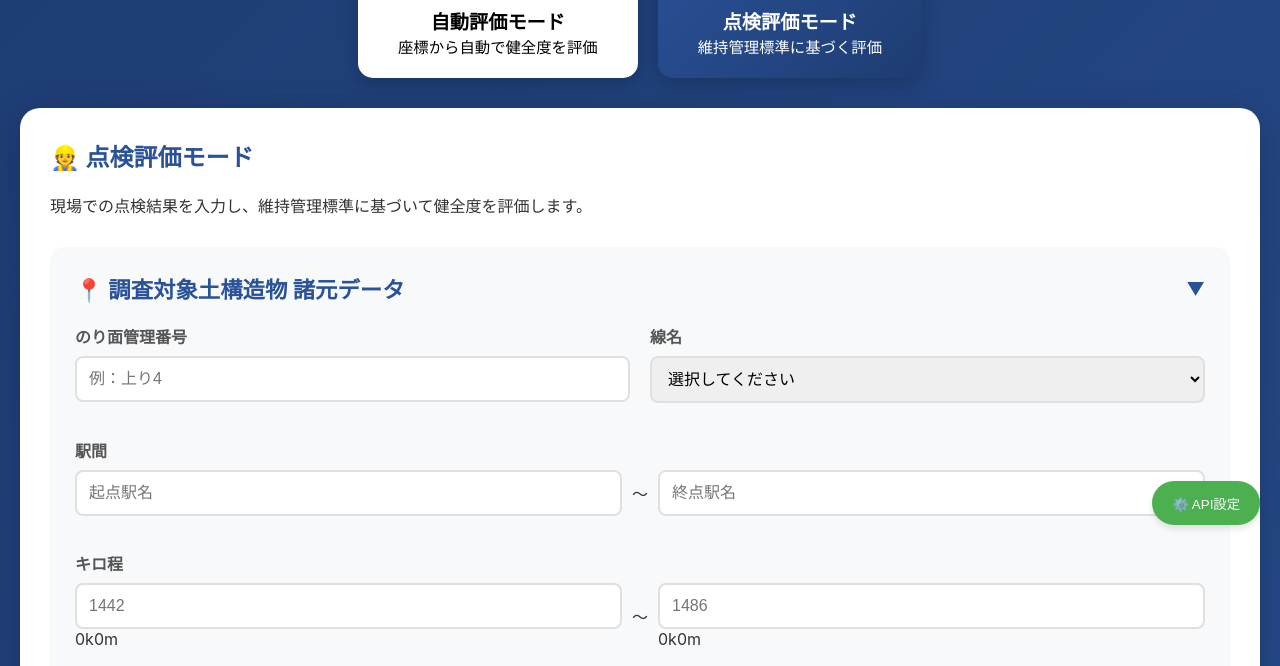
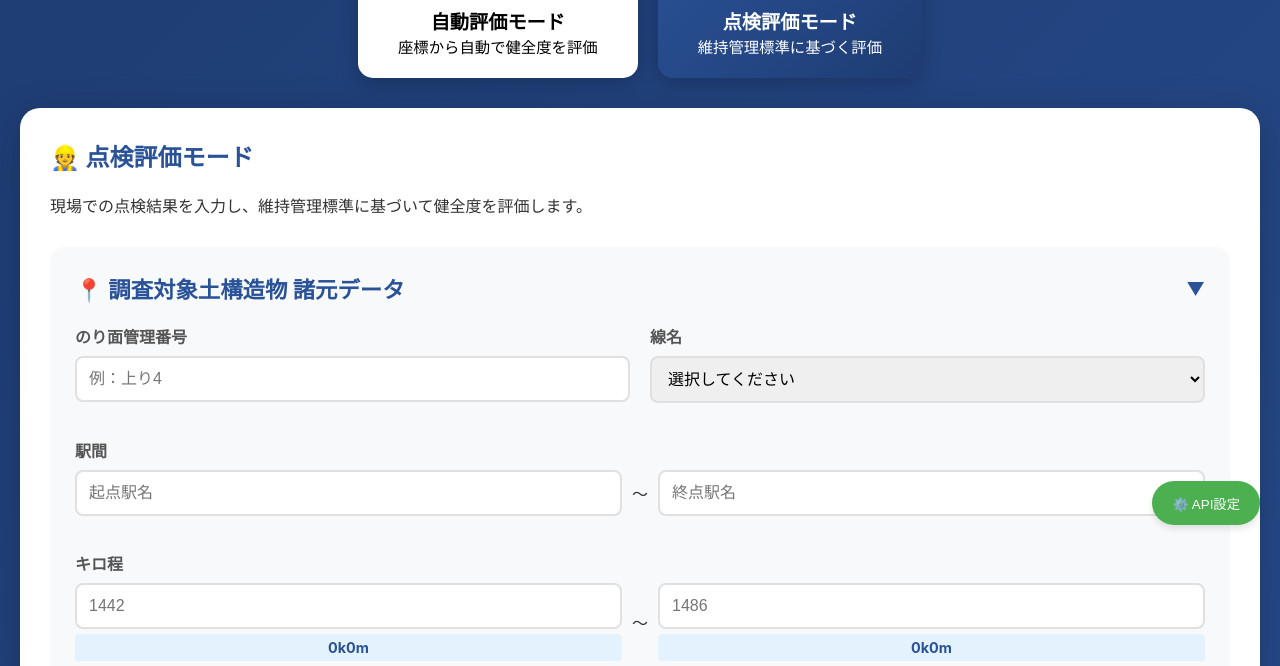
Before and after one commit to kiyoshi-terrain/railway-health-checker, a plain HTML site: page index.html in a window 1280 px wide. Shown: the part 255-921 px from the top of the page. Drawn offline with Linux system fonts and the light colour scheme.

Commit message:
Update railway-styles.css

```diff
--- a/railway-styles.css
+++ b/railway-styles.css
@@ -1103,3 +1103,15 @@ body {
         transform: scale(0.98);
     }
 }
+/* キロ程表示 */
+.km-display {
+    display: block;
+    font-size: 0.9em;
+    color: #2a5298;
+    font-weight: bold;
+    margin-top: 5px;
+    padding: 5px;
+    background: #e3f2fd;
+    border-radius: 4px;
+    text-align: center;
+}
```
